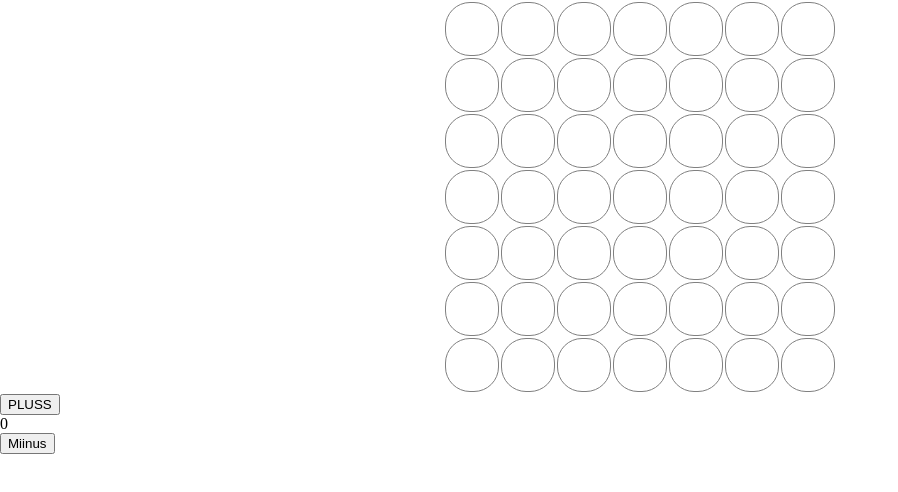
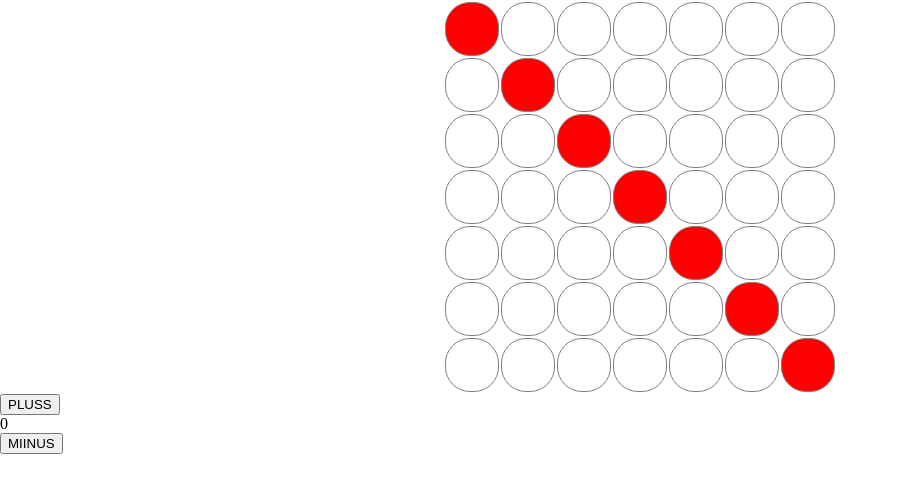
Before and after one commit to Maarma/5x7-screen, a plain HTML site: page index.html in a window 1280 px wide. Shown: the whole page, without its empty margins (0-898 px from the left). Drawn offline with Linux system fonts and the light colour scheme.

Commit message:
test added

```diff
--- a/index.html
+++ b/index.html
@@ -14,6 +14,6 @@
     </script>
     <button type="button" id="homePlus1"> PLUSS </button>
     <div id="homeScore"></div>
-    <button type="button" id="homeMinus1"> Miinus </button>
+    <button type="button" id="homeMinus1"> MIINUS </button>
 </body>
 </html>
--- a/src/Number.js
+++ b/src/Number.js
@@ -5,16 +5,18 @@ class Number {
     getCoordinates () {
 
         const coordinates = []
-        let zero = [0,1,2,3,4,5];
+        let zero = [0,1,2,3,4,5,6];
 
-        for (let i = 0; i < 6; i++){
+        for (let i = 0; i < 7; i++){
             let x = zero[i];
-            console.log(x);
-            console.log(i + '-' + x);
-            console.log(coordinates)
+            //console.log(x);
+            //console.log(i + '-' + x);
+            //console.log(coordinates)
             coordinates.push(i + '-' + x);
+
         }
-        console.log(coordinates)
+        return coordinates;
+        console.log(this.coordinates)
         return this.coordinates;
     }
 }
```
